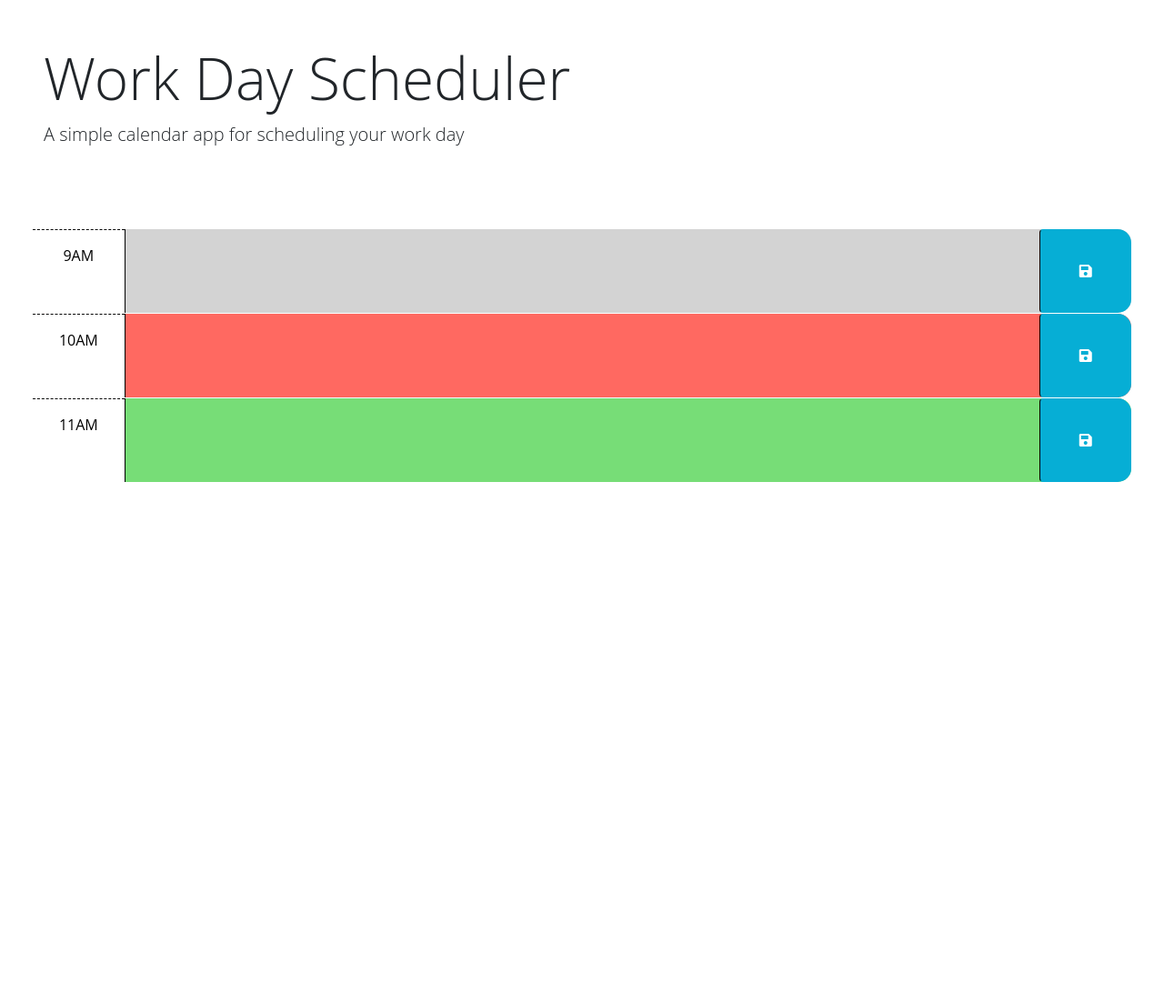
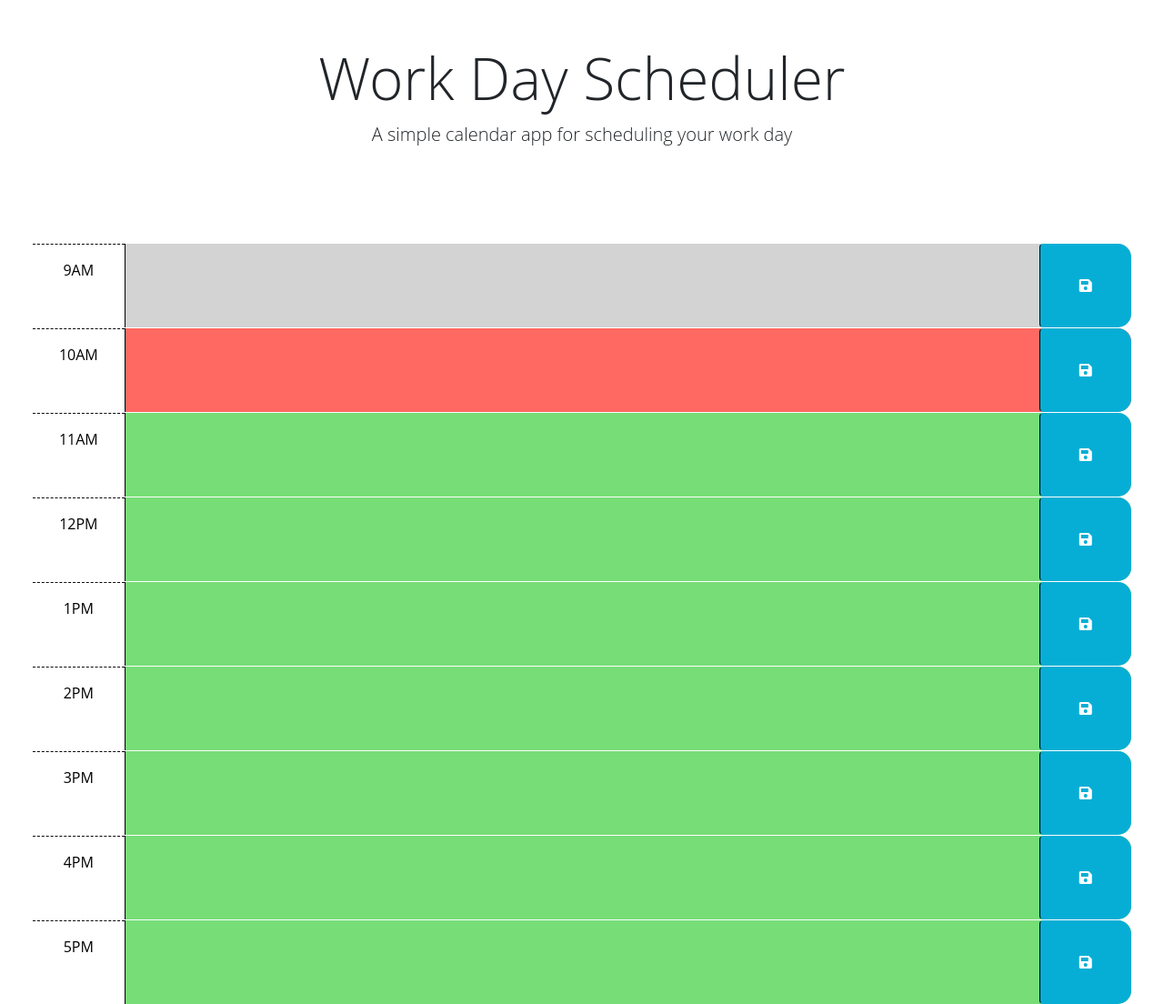
Before and after one commit to Fuvolution/workday-scheduler, a plain HTML site: page index.html in a window 1280 px wide. Shown: the whole page at 91% size. Before the commit the page ends 800 px from the top, so only its background shows below. Drawn offline with nearby package versions, Linux system fonts and the light colour scheme.

Commit message:
Added additional time blocks so it covers 9am - 5pm time shifts and centered header!

```diff
--- a/index.html
+++ b/index.html
@@ -67,6 +67,54 @@
           <i class="fas fa-save" aria-hidden="true"></i>
         </button>
       </div>
+
+      <div id="hour-12" class="row time-block future">
+        <div class="col-2 col-md-1 hour text-center py-3">12PM</div>
+        <textarea class="col-8 col-md-10 description" rows="3"> </textarea>
+        <button class="btn saveBtn col-2 col-md-1" aria-label="save">
+          <i class="fas fa-save" aria-hidden="true"></i>
+        </button>
+      </div>
+
+      <div id="hour-13" class="row time-block future">
+        <div class="col-2 col-md-1 hour text-center py-3">1PM</div>
+        <textarea class="col-8 col-md-10 description" rows="3"> </textarea>
+        <button class="btn saveBtn col-2 col-md-1" aria-label="save">
+          <i class="fas fa-save" aria-hidden="true"></i>
+        </button>
+      </div>
+
+      <div id="hour-14" class="row time-block future">
+        <div class="col-2 col-md-1 hour text-center py-3">2PM</div>
+        <textarea class="col-8 col-md-10 description" rows="3"> </textarea>
+        <button class="btn saveBtn col-2 col-md-1" aria-label="save">
+          <i class="fas fa-save" aria-hidden="true"></i>
+        </button>
+      </div>
+
+      <div id="hour-15" class="row time-block future">
+        <div class="col-2 col-md-1 hour text-center py-3">3PM</div>
+        <textarea class="col-8 col-md-10 description" rows="3"> </textarea>
+        <button class="btn saveBtn col-2 col-md-1" aria-label="save">
+          <i class="fas fa-save" aria-hidden="true"></i>
+        </button>
+      </div>
+
+      <div id="hour-16" class="row time-block future">
+        <div class="col-2 col-md-1 hour text-center py-3">4PM</div>
+        <textarea class="col-8 col-md-10 description" rows="3"> </textarea>
+        <button class="btn saveBtn col-2 col-md-1" aria-label="save">
+          <i class="fas fa-save" aria-hidden="true"></i>
+        </button>
+      </div>
+
+      <div id="hour-17" class="row time-block future">
+        <div class="col-2 col-md-1 hour text-center py-3">5PM</div>
+        <textarea class="col-8 col-md-10 description" rows="3"> </textarea>
+        <button class="btn saveBtn col-2 col-md-1" aria-label="save">
+          <i class="fas fa-save" aria-hidden="true"></i>
+        </button>
+      </div>
     </div>
 
     <script src="https://cdnjs.cloudflare.com/ajax/libs/jquery/3.2.1/jquery.min.js"></script>
--- a/style.css
+++ b/style.css
@@ -10,6 +10,14 @@ textarea {
   color: #000000;
   border-left: 1px solid black;
   padding: 10px;
+}
+
+header {
+  display: flex;
+  flex-direction: column;
+  align-items: center;
+  justify-content: center;
+  text-align: center;
 }
 
 .description {
```
